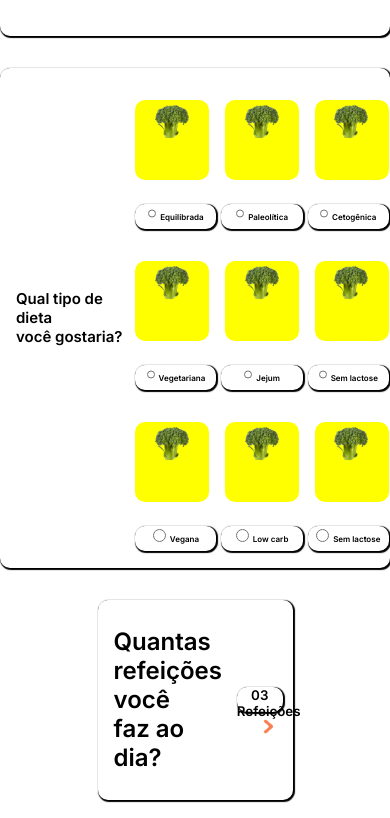
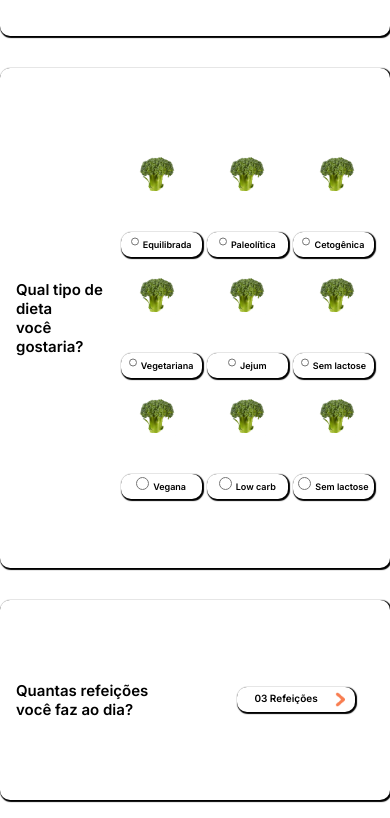
Before and after one commit to bruno-boggio/Figmateste-app, a React (Create React App) app: page / in a window 390 px wide. Shown: the part 846-1664 px from the top of the page. Built offline with nearby package versions, Linux system fonts and the light colour scheme.

Commit message:
responsividade card 1,2,3 e 4

```diff
--- a/src/App.css
+++ b/src/App.css
@@ -281,22 +281,21 @@ p {
 
 .diet-container-items{
     width: 70%;
-    margin: 0 auto;
+    margin: auto;
     text-align: center;
+    margin-right: 1rem;
 }
 
 .diet-col-1{
     display: flex;
     justify-content: center;
     gap: 1rem;
-    margin-top: 2rem;
-
+    margin-top: 1rem;
 }
 
 .brocolis-div{
   width: 8rem;
   height: 5rem;
-  background-color: yellow;
   border-radius: 10px;
 }
 
@@ -308,7 +307,6 @@ p {
   display: flex;
   justify-content: center;
   gap: 1rem;
-  margin-top: 1.5rem;
 }
 
 .diet-input-item{
@@ -812,7 +810,14 @@ p {
                   }
 
                   .label-diet-item{
-                    font-size: 8px;
+                    font-size: 9px;
+                  }
 
+                  .div-container-refeicoes{
+                    max-width: 100%;
+                  }
+
+                  .btn-refeicoes{
+                    font-size: 10px;
                   }
                 }
--- a/src/Components/CardRefeicoes.jsx
+++ b/src/Components/CardRefeicoes.jsx
@@ -6,8 +6,8 @@ const CardRefeicoes = () => {
             <div className="div-container-refeicoes">
 
             <div className="objective-text">
-               <p>Quantas refeições</p>
-               <p>você faz ao dia?</p>
+               <h1 className="objective-text-h1">Quantas refeições</h1>
+               <h1 className="objective-text-h1">você faz ao dia?</h1>
             </div>
 
             <div className="div-refeicoes-options">
```
